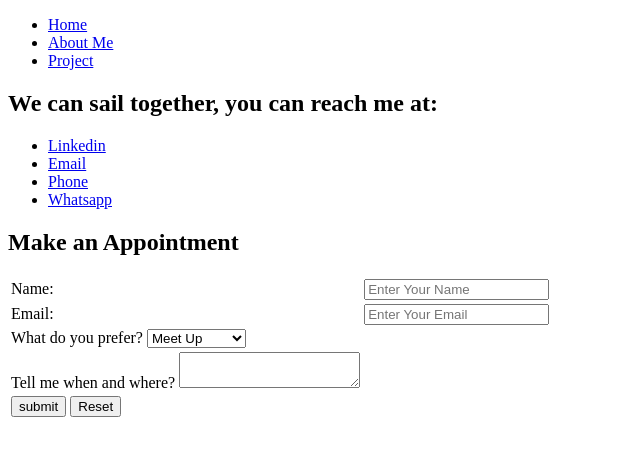
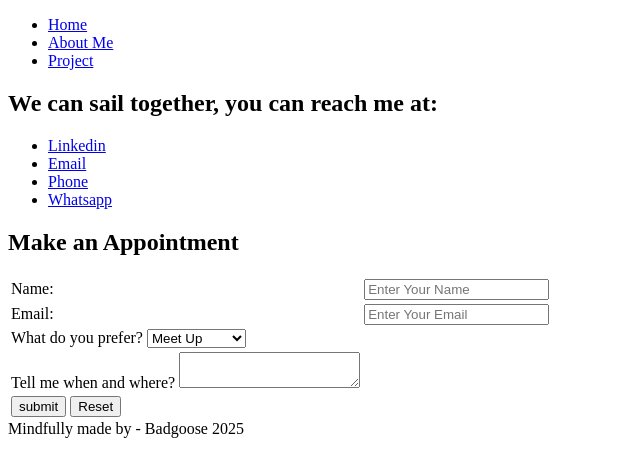
Before and after one commit to revou-fsse-feb25/milestone-1-gagahbagus666, a plain HTML site: page contact.html in a window 1280 px wide. Shown: the whole page, without its empty margins (0-640 px from the left). Drawn offline with Linux system fonts and the light colour scheme.

Commit message:
feat: add footer

```diff
--- a/contact.html
+++ b/contact.html
@@ -3,7 +3,7 @@
 <head>
     <meta charset="UTF-8">
     <meta name="viewport" content="width=device-width, initial-scale=1.0">
-    <title>Document</title>
+    <title>Contact</title>
 </head>
 <body>
     <header>
@@ -57,5 +57,8 @@
             </table>
         </caption>
     </section>
+    <section>
+        <footer>Mindfully made by - Badgoose 2025</footer>
+    </section>
 </body>
 </html>
```
